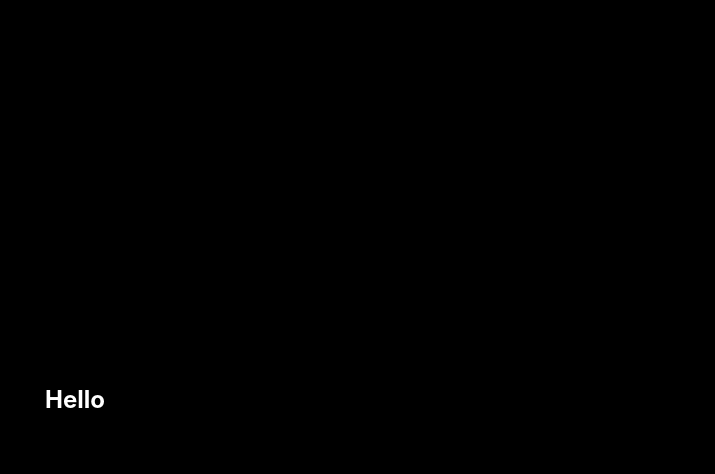
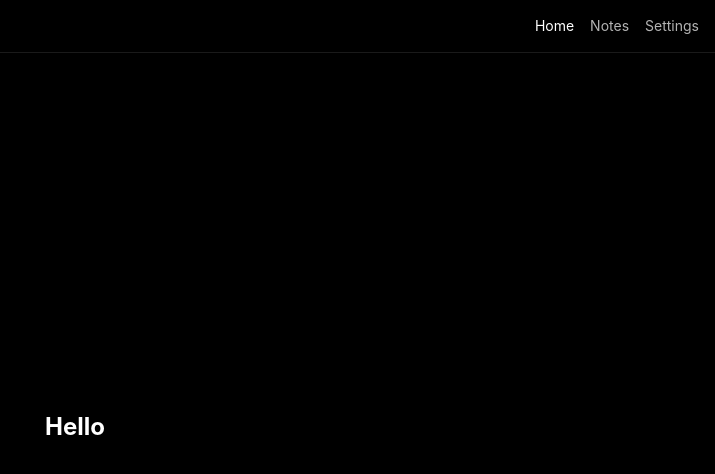
Before and after one commit to feliperodriguess/lockin, a React (Vite) app: page / in a window 1280 px wide. Shown: the top 474 px of the page, without its empty margins (565-1280 px from the left). Built offline with nearby package versions, Linux system fonts and the light colour scheme.

Commit message:
feat: configure router

```diff
--- a/electron.vite.config.ts
+++ b/electron.vite.config.ts
@@ -1,7 +1,6 @@
-import path, { resolve } from "node:path"
+import { resolve } from "node:path"
 
 import tailwindcss from "@tailwindcss/vite"
-import { tanstackRouter } from "@tanstack/router-vite-plugin"
 import react from "@vitejs/plugin-react"
 import { defineConfig, externalizeDepsPlugin } from "electron-vite"
 import tsconfigPathsPlugin from "vite-tsconfig-paths"
@@ -27,14 +26,6 @@ export default defineConfig({
 				"@renderer": resolve("src/renderer/src"),
 			},
 		},
-		plugins: [
-			react(),
-			tanstackRouter({
-				routesDirectory: path.join(__dirname, "./src/renderer/src/routes"),
-				generatedRouteTree: path.join(__dirname, "./src/renderer/src/routeTree.gen.ts"),
-			}),
-			tailwindcss(),
-			tsconfigPaths,
-		],
+		plugins: [react(), tailwindcss(), tsconfigPaths],
 	},
 })
--- a/package.json
+++ b/package.json
@@ -35,7 +35,6 @@
 	},
 	"devDependencies": {
 		"@electron-toolkit/tsconfig": "^2.0.0",
-		"@tanstack/router-vite-plugin": "^1.167.14",
 		"@types/node": "^22.19.1",
 		"@types/react": "^19.2.7",
 		"@types/react-dom": "^19.2.3",
--- a/src/renderer/src/App.tsx
+++ b/src/renderer/src/App.tsx
@@ -1,47 +1,15 @@
-import { QueryClient, QueryClientProvider, useQuery } from "@tanstack/react-query"
+import { QueryClient, QueryClientProvider } from "@tanstack/react-query"
+import { RouterProvider } from "@tanstack/react-router"
 
-// import { createMemoryHistory, createRouter, RouterProvider } from "@tanstack/react-router"
-
-// import { routeTree } from "./routeTree.gen"
-
-// const memoryHistory = createMemoryHistory({
-// 	initialEntries: ["/"],
-// })
-
-// const router = createRouter({
-// 	routeTree,
-// 	history: memoryHistory,
-// })
-
-// declare module "@tanstack/react-router" {
-// 	interface Register {
-// 		router: typeof router
-// 	}
-// }
+import { router } from "./routes"
 
 const queryClient = new QueryClient()
 
-function Home(): React.JSX.Element {
-	const { data } = useQuery({
-		queryKey: ["ping"],
-		queryFn: () => window.api.ping("World"),
-	})
-
-	return (
-		<div className="flex h-screen w-screen items-center justify-center bg-black text-white">
-			<h1 className="text-2xl font-bold">Hello {data || ""}</h1>
-		</div>
-	)
-}
-
 function App(): React.JSX.Element {
 	return (
-		<>
-			{/* <RouterProvider router={router} /> */}
-			<QueryClientProvider client={queryClient}>
-				<Home />
-			</QueryClientProvider>
-		</>
+		<QueryClientProvider client={queryClient}>
+			<RouterProvider router={router} />
+		</QueryClientProvider>
 	)
 }
 
--- /dev/null
+++ b/src/renderer/src/pages/home.tsx
@@ -0,0 +1,14 @@
+import { useQuery } from "@tanstack/react-query"
+
+export function HomePage(): React.JSX.Element {
+	const { data } = useQuery({
+		queryKey: ["ping"],
+		queryFn: () => window.api.ping("World"),
+	})
+
+	return (
+		<div className="flex h-full w-full items-center justify-center bg-black text-white">
+			<h1 className="text-2xl font-bold">Hello {data || ""}</h1>
+		</div>
+	)
+}
--- /dev/null
+++ b/src/renderer/src/pages/notes.tsx
@@ -0,0 +1,7 @@
+export function NotesPage(): React.JSX.Element {
+	return (
+		<div className="flex h-full w-full items-center justify-center bg-indigo-950 text-white">
+			<h1 className="text-2xl font-bold">Notes</h1>
+		</div>
+	)
+}
--- /dev/null
+++ b/src/renderer/src/pages/settings.tsx
@@ -0,0 +1,7 @@
+export function SettingsPage(): React.JSX.Element {
+	return (
+		<div className="flex h-full w-full items-center justify-center bg-zinc-900 text-white">
+			<h1 className="text-2xl font-bold">Settings</h1>
+		</div>
+	)
+}
--- /dev/null
+++ b/src/renderer/src/routes.tsx
@@ -0,0 +1,72 @@
+import {
+	createMemoryHistory,
+	createRootRoute,
+	createRoute,
+	createRouter,
+	Link,
+	Outlet,
+} from "@tanstack/react-router"
+
+import { HomePage } from "./pages/home"
+import { NotesPage } from "./pages/notes"
+import { SettingsPage } from "./pages/settings"
+
+const rootRoute = createRootRoute({
+	component: RootLayout,
+})
+
+function RootLayout(): React.JSX.Element {
+	return (
+		<div className="flex h-screen w-screen flex-col bg-black">
+			<nav className="region-drag flex justify-end gap-4 border-b border-white/10 px-4 py-4 text-sm text-white/70">
+				<Link to="/" className="[&.active]:text-white" activeOptions={{ exact: true }}>
+					Home
+				</Link>
+				<Link to="/notes" className="[&.active]:text-white">
+					Notes
+				</Link>
+				<Link to="/settings" className="[&.active]:text-white">
+					Settings
+				</Link>
+			</nav>
+			<div className="flex-1 overflow-hidden">
+				<Outlet />
+			</div>
+		</div>
+	)
+}
+
+const homeRoute = createRoute({
+	getParentRoute: () => rootRoute,
+	path: "/",
+	component: HomePage,
+})
+
+const notesRoute = createRoute({
+	getParentRoute: () => rootRoute,
+	path: "/notes",
+	component: NotesPage,
+})
+
+const settingsRoute = createRoute({
+	getParentRoute: () => rootRoute,
+	path: "/settings",
+	component: SettingsPage,
+})
+
+const routeTree = rootRoute.addChildren([homeRoute, notesRoute, settingsRoute])
+
+const history = createMemoryHistory({
+	initialEntries: ["/"],
+})
+
+export const router = createRouter({
+	routeTree,
+	history,
+})
+
+declare module "@tanstack/react-router" {
+	interface Register {
+		router: typeof router
+	}
+}
```
Also changed, not shown: 1 other file (tests, documents, lock files or other folders).
